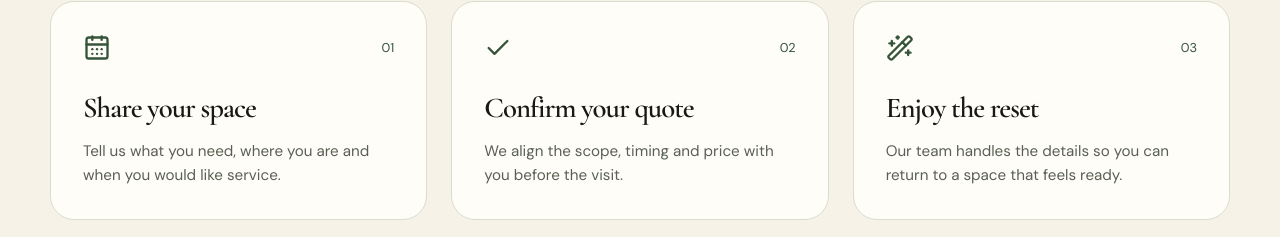
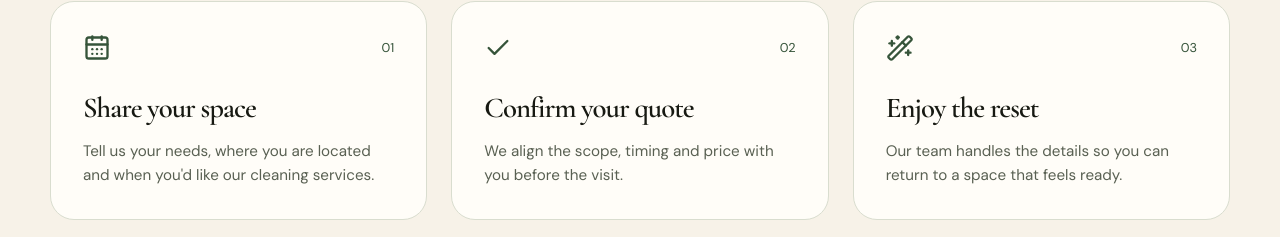
Before and after one commit to bythe-technology/basis-services, a Next.js app: page / in a window 1280 px wide. Shown: the part 5499-5736 px from the top of the page. Built offline with nearby package versions, Linux system fonts and the light colour scheme.

Commit message:
copy: clarify first cleaning process step

```diff
--- a/src/components/home-sections.tsx
+++ b/src/components/home-sections.tsx
@@ -266,7 +266,7 @@
 const steps = [
   {
     title: "Share your space",
-    copy: "Tell us what you need, where you are and when you would like service.",
+    copy: "Tell us your needs, where you are located and when you'd like our cleaning services.",
     Icon: CalendarDays,
   },
   {
```
